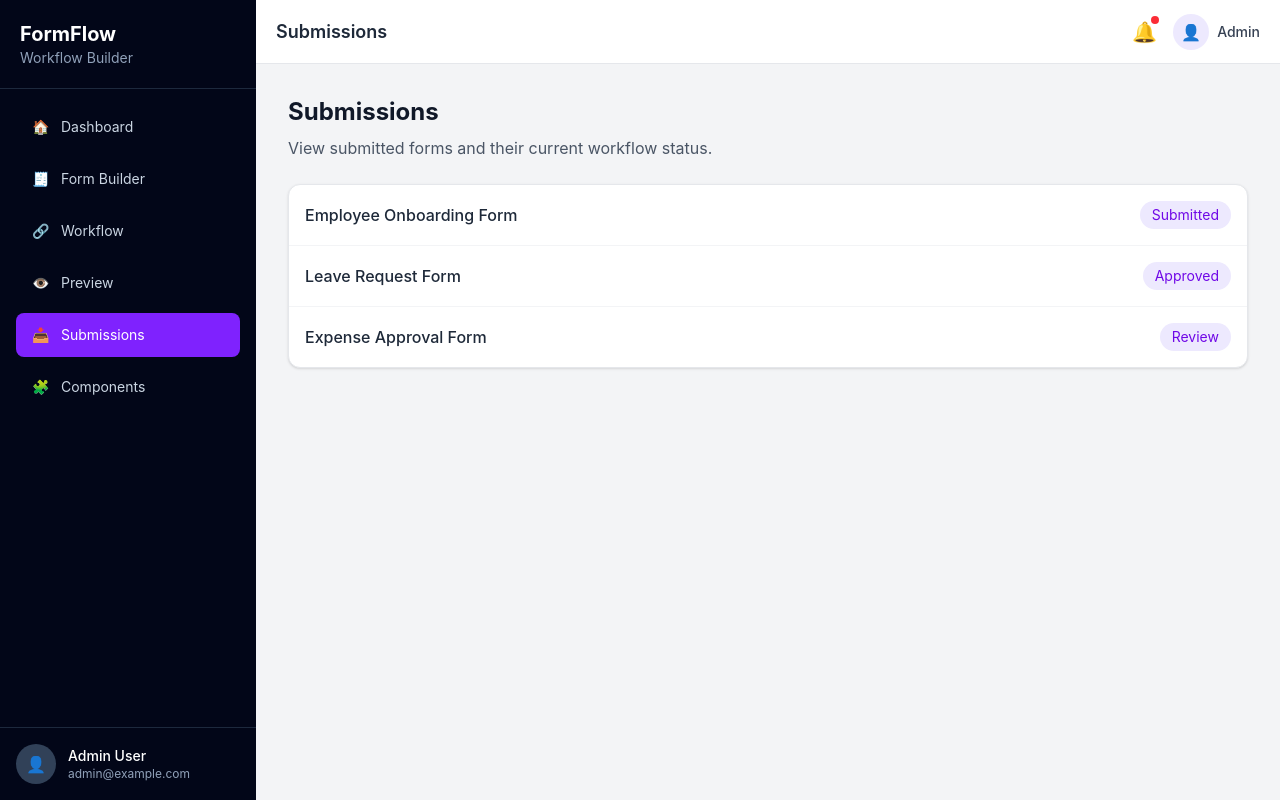
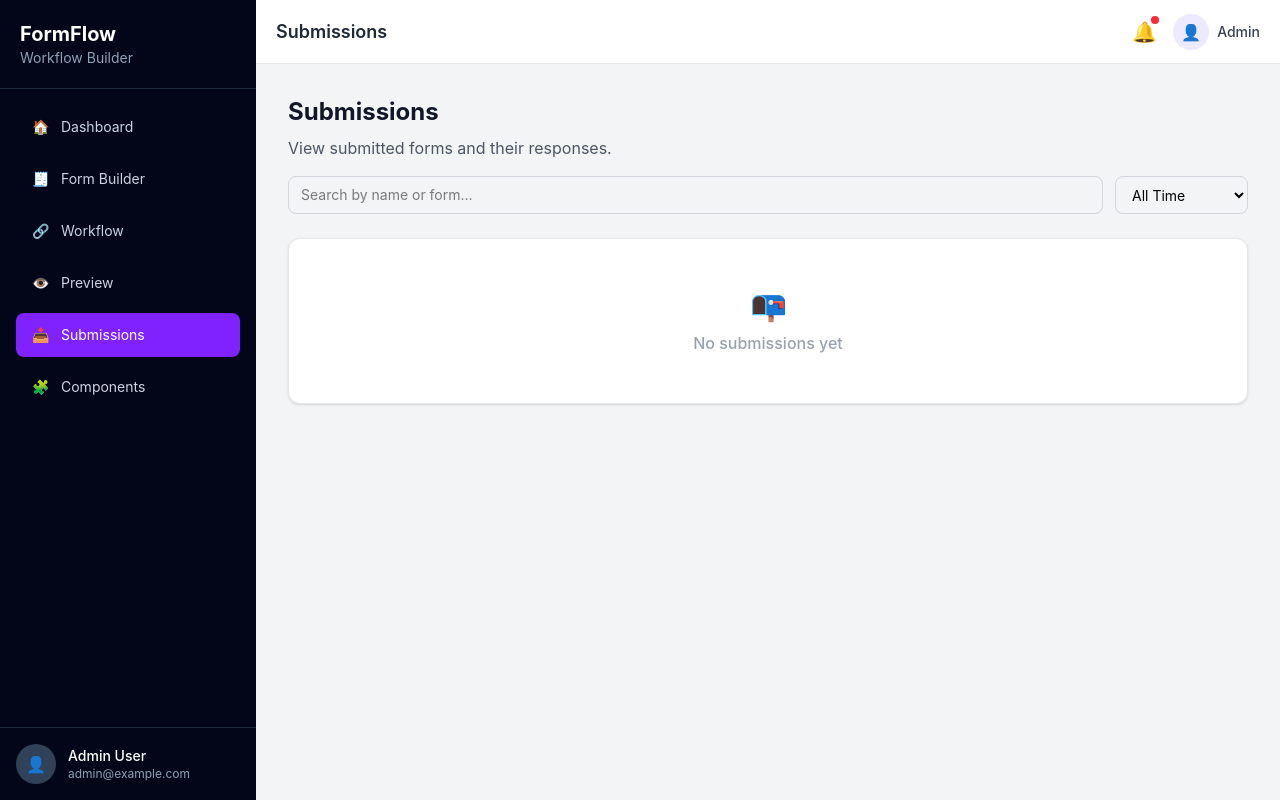
Before and after one commit to sidhant223/workflow-form-builder, a React (Vite) app: page /submissions in a window 1280 px wide. Built offline with nearby package versions, Linux system fonts and the light colour scheme.

Commit message:
feat: replace static submissions page with real search/filter/detail view

```diff
--- /dev/null
+++ b/src/components/submissions/SubmissionDetailModal.jsx
@@ -0,0 +1,32 @@
+// src/components/submissions/SubmissionDetailModal.jsx
+import Modal from "../ui/modal";
+
+export default function SubmissionDetailModal({ submission, onClose }) {
+  return (
+    <Modal isOpen={!!submission} onClose={onClose} title="Submission Details">
+      {submission && (
+        <div className="space-y-3">
+          <p className="text-xs text-gray-500">
+            Reference Number:{" "}
+            <span className="font-mono font-semibold text-gray-900">
+              {submission.referenceNumber}
+            </span>
+          </p>
+          <p className="text-xs text-gray-500">
+            Submitted {new Date(submission.submittedAt).toLocaleString()}
+          </p>
+          <div className="space-y-2 pt-2 border-t">
+            {Object.entries(submission.responses).map(([key, value]) => (
+              <div key={key} className="flex justify-between gap-4 text-sm">
+                <span className="font-medium text-gray-600">{key}</span>
+                <span className="text-gray-900">
+                  {typeof value === "boolean" ? (value ? "Yes" : "No") : String(value ?? "—")}
+                </span>
+              </div>
+            ))}
+          </div>
+        </div>
+      )}
+    </Modal>
+  );
+}
--- a/src/pages/submissions.jsx
+++ b/src/pages/submissions.jsx
@@ -1,30 +1,86 @@
+// src/pages/submissions.jsx
+// Route: /submissions
+// Real submission history: search by name/form, filter by date, view full details.
+
+import { useMemo, useState } from "react";
+import { useSubmissionStore } from "../store/submissionStore";
+import { filterSubmissions } from "../store/submissionHelpers";
+import SubmissionDetailModal from "../components/submissions/SubmissionDetailModal";
+
+const DATE_FILTERS = [
+  { value: "all", label: "All Time" },
+  { value: "today", label: "Today" },
+  { value: "7days", label: "Last 7 Days" },
+  { value: "30days", label: "Last 30 Days" },
+];
+
 function Submissions() {
-  const submissions = [
-    { name: "Employee Onboarding Form", status: "Submitted" },
-    { name: "Leave Request Form", status: "Approved" },
-    { name: "Expense Approval Form", status: "Review" },
-  ];
+  const submissions = useSubmissionStore((s) => s.submissions);
+  const [search, setSearch] = useState("");
+  const [dateFilter, setDateFilter] = useState("all");
+  const [selected, setSelected] = useState(null);
+
+  const visible = useMemo(
+    () => filterSubmissions(submissions, { search, dateFilter }),
+    [submissions, search, dateFilter]
+  );
 
   return (
     <div>
       <h1 className="text-2xl font-bold text-gray-900">Submissions</h1>
-      <p className="mt-2 text-gray-600">
-        View submitted forms and their current workflow status.
-      </p>
+      <p className="mt-2 text-gray-600">View submitted forms and their responses.</p>
+
+      <div className="mt-4 flex flex-wrap gap-3">
+        <input
+          type="text"
+          value={search}
+          onChange={(e) => setSearch(e.target.value)}
+          placeholder="Search by name or form…"
+          className="flex-1 min-w-[200px] rounded-lg border border-gray-300 px-3 py-2 text-sm outline-none focus:ring-2 focus:ring-violet-300"
+        />
+        <select
+          value={dateFilter}
+          onChange={(e) => setDateFilter(e.target.value)}
+          className="rounded-lg border border-gray-300 px-3 py-2 text-sm outline-none focus:ring-2 focus:ring-violet-300"
+        >
+          {DATE_FILTERS.map((f) => (
+            <option key={f.value} value={f.value}>
+              {f.label}
+            </option>
+          ))}
+        </select>
+      </div>
 
       <div className="mt-6 rounded-xl bg-white shadow-sm border border-gray-200 overflow-hidden">
-        {submissions.map((item, index) => (
-          <div
-            key={index}
-            className="flex items-center justify-between border-b border-gray-100 p-4 last:border-b-0"
-          >
-            <p className="font-medium text-gray-800">{item.name}</p>
-            <span className="rounded-full bg-violet-100 px-3 py-1 text-sm text-violet-700">
-              {item.status}
-            </span>
+        {visible.length === 0 ? (
+          <div className="flex flex-col items-center justify-center py-12 text-center text-gray-400">
+            <span className="mb-2 text-3xl">📭</span>
+            <p className="font-medium">No submissions yet</p>
           </div>
-        ))}
+        ) : (
+          visible.map((submission) => (
+            <div
+              key={submission.id}
+              className="flex items-center justify-between border-b border-gray-100 p-4 last:border-b-0"
+            >
+              <div>
+                <p className="font-medium text-gray-800">{submission.displayName}</p>
+                <p className="text-sm text-gray-500">
+                  {submission.formName} · {new Date(submission.submittedAt).toLocaleString()}
+                </p>
+              </div>
+              <button
+                onClick={() => setSelected(submission)}
+                className="text-sm font-medium text-violet-600 hover:underline"
+              >
+                View Details
+              </button>
+            </div>
+          ))
+        )}
       </div>
+
+      <SubmissionDetailModal submission={selected} onClose={() => setSelected(null)} />
     </div>
   );
 }
```
